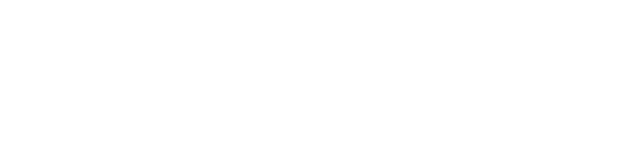
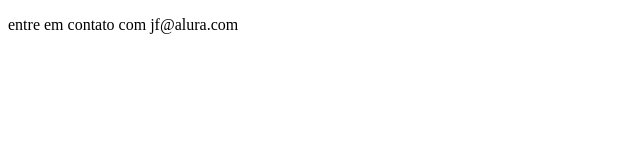
Before and after one commit to antoniocsjf/curso-git, a plain HTML site: page contato.html in a window 1280 px wide. Shown: the whole page, without its empty margins (0-640 px from the left). Drawn offline with Linux system fonts and the light colour scheme.

Commit message:
adicionando o arquivo contatos para o branch desenvolvimento

```diff
--- a/contato.html
+++ b/contato.html
@@ -5,6 +5,8 @@
     <meta http-equiv="X-UA-Compatible" content="IE=edge">
     <meta name="viewport" content="width=device-width, initial-scale=1.0">
     <title>Contatos</title>
+    <p> entre em contato com jf@alura.com</p>
+
 </head>
 <body>
 
```
